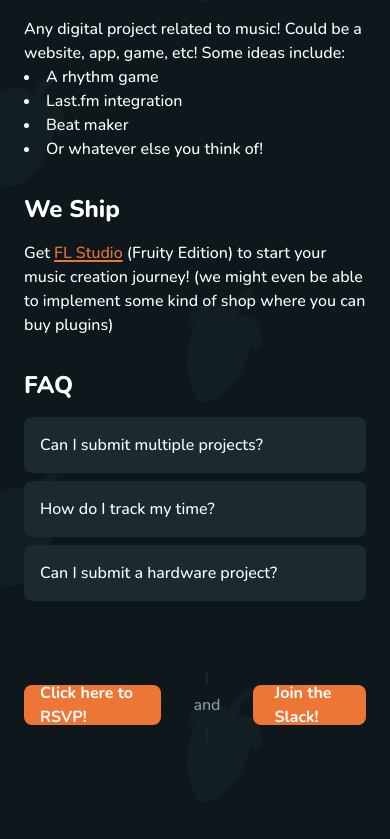
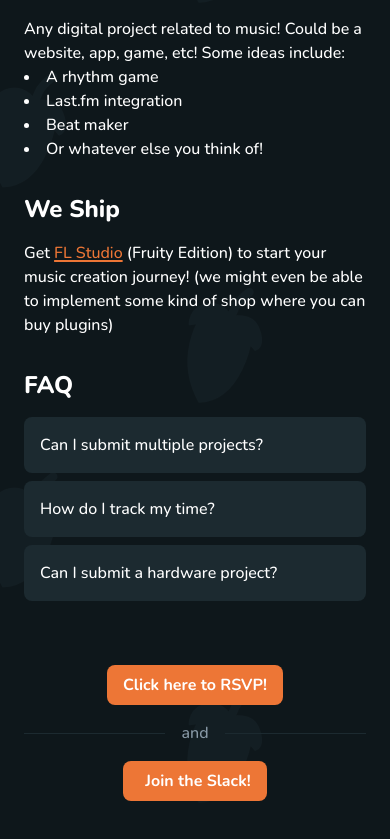
Before and after one commit to deltea/fruity, a SvelteKit app: page / in a window 390 px wide. Shown: the part 688-1527 px from the top of the page. Built offline with nearby package versions, Linux system fonts and the light colour scheme; a web font is replaced by a local one; what tailwind-animate would draw is missing.

Commit message:
make call to action buttons mobile friendly

```diff
--- a/src/routes/+page.svelte
+++ b/src/routes/+page.svelte
@@ -75,7 +75,7 @@
         </Accordion.Root>
       </section>
 
-      <div class="flex justify-center items-center mt-16">
+      <div class="flex flex-col sm:flex-row justify-center items-center mt-16">
         <a
           href="https://fruity.fillout.com/rsvp"
           target="_blank"
@@ -84,10 +84,16 @@
           Click here to RSVP!
         </a>
 
-        <div class="flex flex-col items-center gap-1 mx-8">
+        <div class="sm:flex hidden flex-col items-center gap-1 mx-8">
           <span class="text-bg-2">|</span>
           <span class="text-muted">and</span>
           <span class="text-bg-2">|</span>
+        </div>
+
+        <div class="flex w-full gap-4 sm:hidden items-center my-4">
+          <hr class="grow border-bg-2"/>
+          <span class="text-muted">and</span>
+          <hr class="grow border-bg-2"/>
         </div>
 
         <a
```
